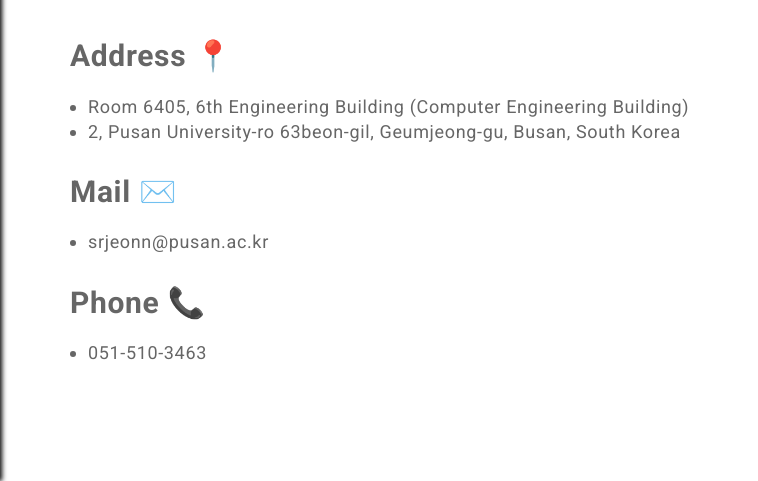
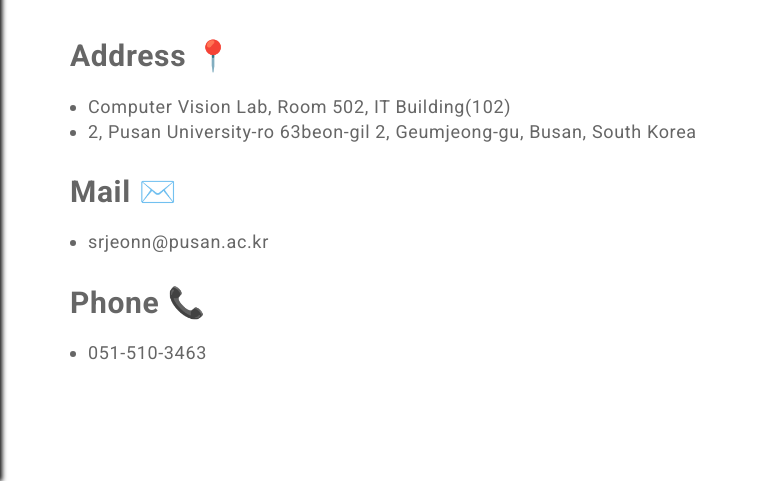
Before and after one commit to pnucvlab/pnucvlab.github.io, a Jekyll site: the page built from pages/contact.html, in a window 1280 px wide and 1220 px high. Shown: the part 739-1220 px from the top of the window, without its empty margins (0-758 px from the left). Built offline with Jekyll 4.4.1, drawn with Linux system fonts in a browser that asks for light colours.

Commit message:
chage lab address

```diff
--- a/pages/contact.html
+++ b/pages/contact.html
@@ -18,8 +18,8 @@
 
 <p style="font-size:30px; margin:20px 0 10px;"><strong>Address 📍</strong></p>
 <ul style="font-size:18px; line-height:1.4; padding-left:1em;">
-  <li>Room 6405, 6th Engineering Building (Computer Engineering Building)</li>
-  <li>2, Pusan University-ro 63beon-gil, Geumjeong-gu, Busan, South Korea</li>
+  <li>Computer Vision Lab, Room 502, IT Building(102)</li>
+  <li>2, Pusan University-ro 63beon-gil 2, Geumjeong-gu, Busan, South Korea</li>
 </ul>
 
 <p style="font-size:30px; margin:20px 0 10px;"><strong>Mail ✉️</strong></p>
```
